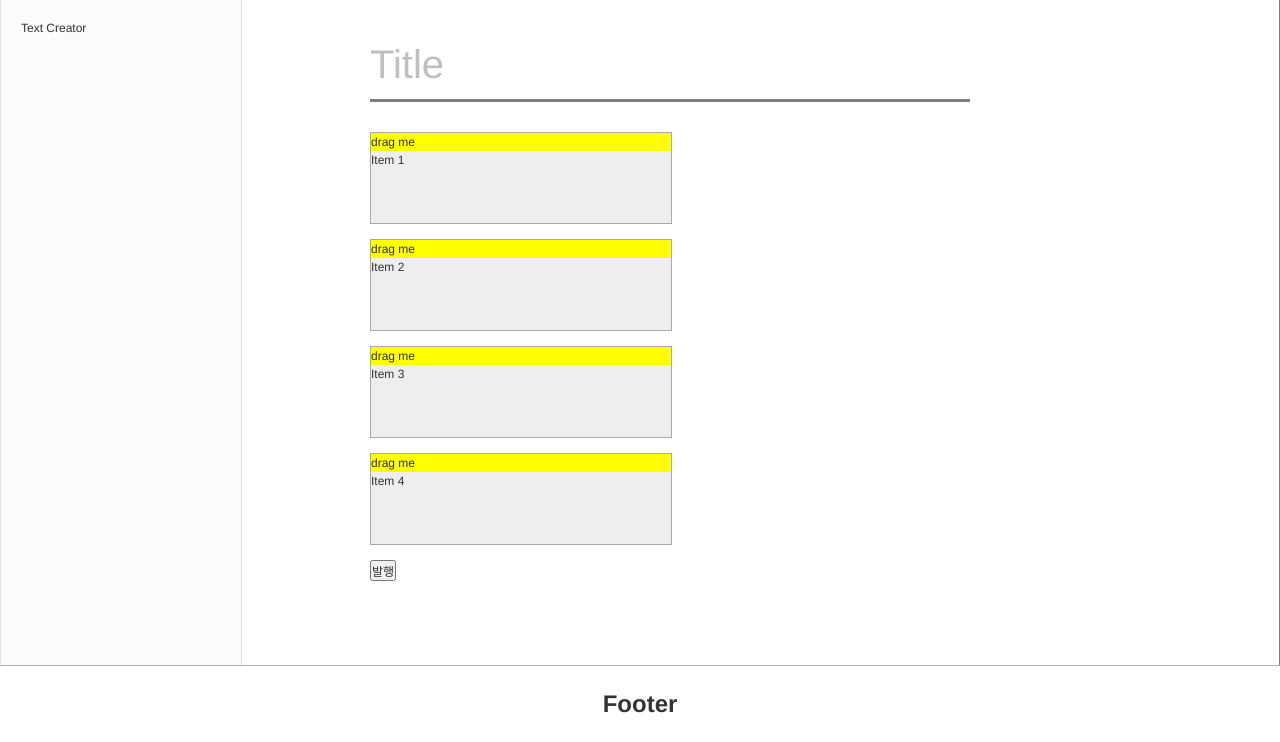
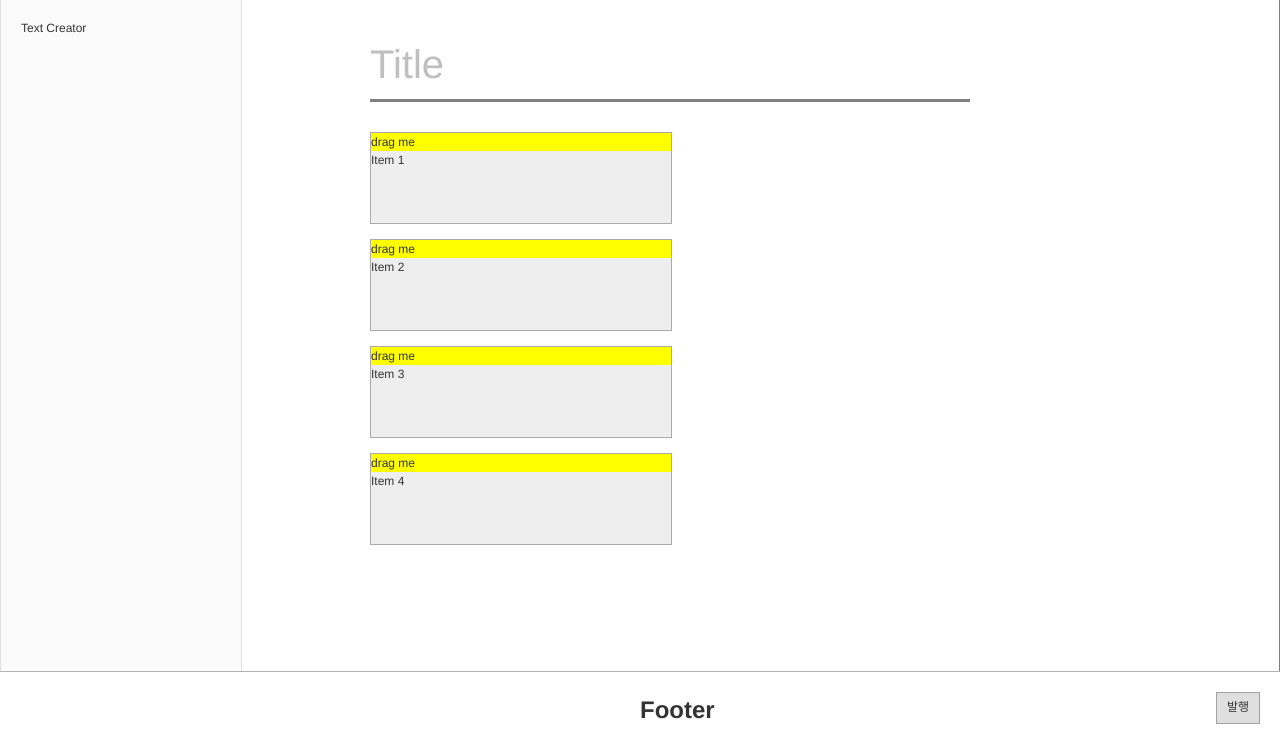
Before and after one commit to dbwodlf3/DjangoWebEditor, a Django app: page /editor/ in a window 1280 px wide. Shown: the part 58-800 px from the top of the page. Run offline with Django 3.2, Linux system fonts and the light colour scheme; some libraries are stand-ins or nearby versions.

Commit message:
change publish button

```diff
--- a/editor/templates/editor/css.html
+++ b/editor/templates/editor/css.html
@@ -81,6 +81,7 @@
 		padding: 20px;
 		text-align: center;
         background-color: #fff;
+        min-height: 30px;
     }
 
     .container {
@@ -153,4 +154,18 @@
     .drag-handle {
         background-color: yellow;
     }
+
+    #Publish {
+        float: right;
+        line-height: 1.333;
+        width: auto;
+        padding: 7px 10px;
+        display: inline-block;
+        text-align center;
+        white-space: nowrap;
+        vertical-align: middle;
+        border: 1px solid transparent;
+        border-color: #a1a1a1;
+        background-color: #dfdfdf;
+    }
 </style>
--- a/editor/templates/editor/layout.html
+++ b/editor/templates/editor/layout.html
@@ -18,9 +18,11 @@
 			</section>
 
 
-			<footer>
-				<h1>Footer</h1>
-			</footer>
+            <footer>
+                <!-- 임시 인라인 스타일 -->
+				<h1 style="position: absolute; left: 50%">Footer</h1>
+                <input id="Publish" class="button" type="submit" value="발행">
+            </footer>
 		</div>
 	</body>
 </html>
--- a/editor/templates/editor/write.html
+++ b/editor/templates/editor/write.html
@@ -9,7 +9,4 @@
         <li><div class="drag-handle">drag me</div>Item 3</li>
         <li><div class="drag-handle">drag me</div>Item 4</li>
     </ul>
-	<form>
-		<input type="submit" value="발행" />
-	</form>
 </main>
```
Lines whose indentation alone changed are shown as unchanged.
